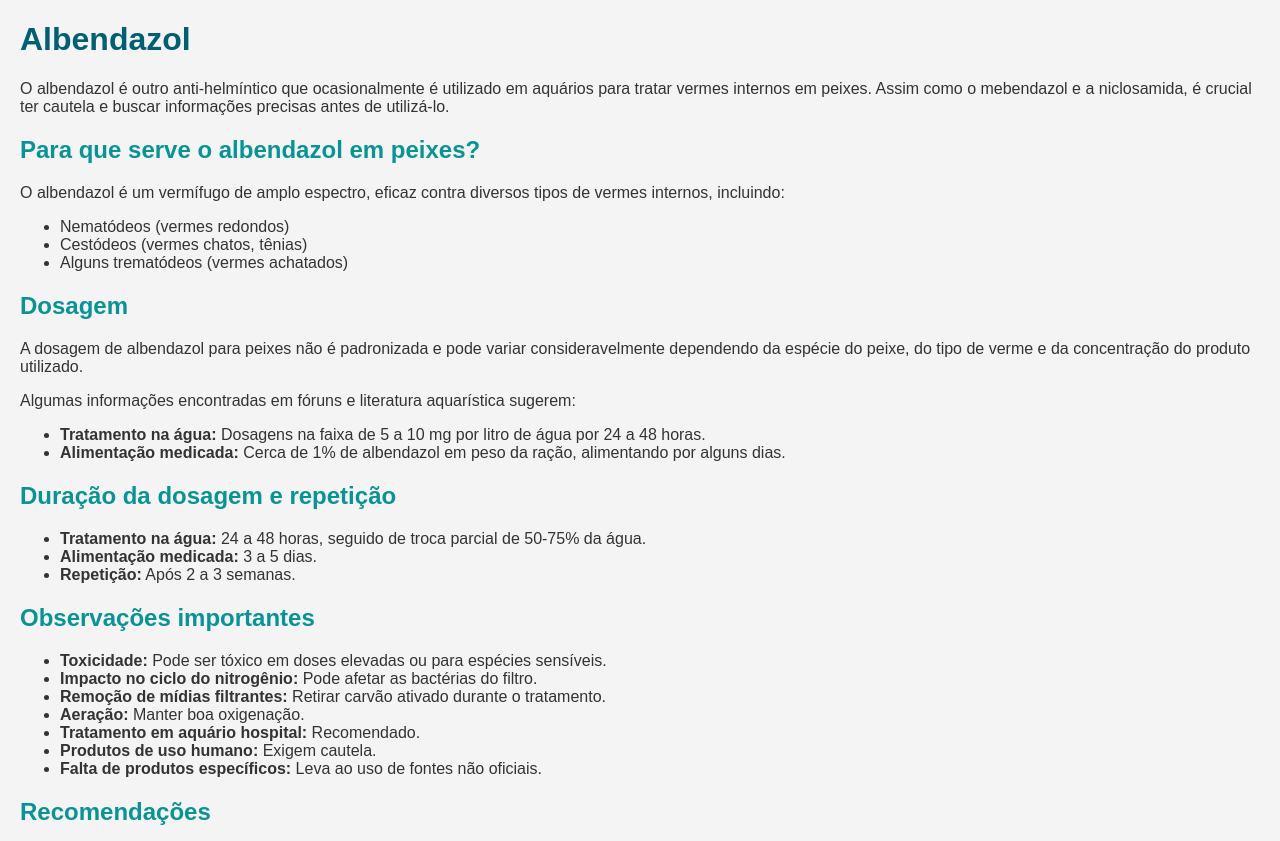
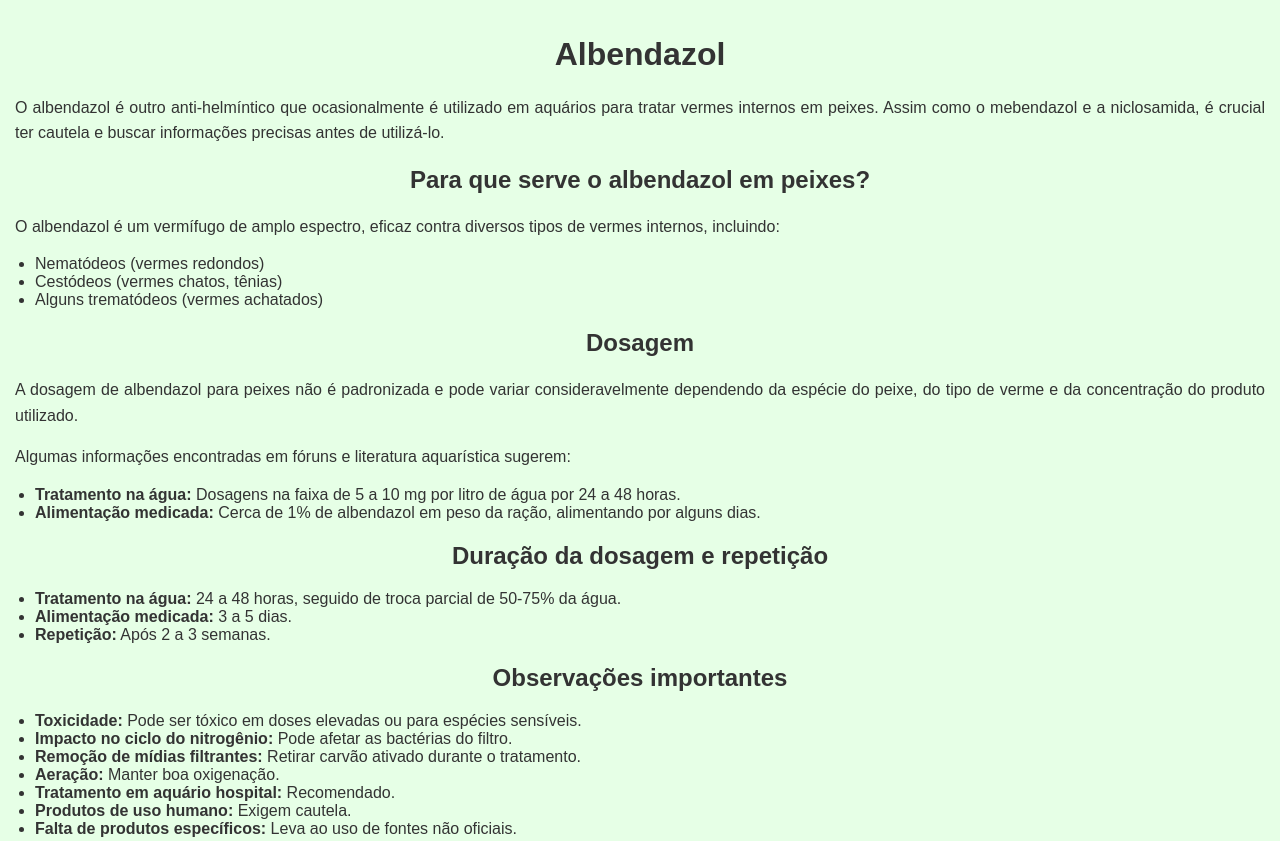
Before and after one commit to luizmourademoura/medicamentos, a plain HTML site: page albendazol.html in a window 1280 px wide. Shown: the top 841 px of the page. Drawn offline with Linux system fonts and the light colour scheme.

Commit message:
Update albendazol.html

```diff
--- a/albendazol.html
+++ b/albendazol.html
@@ -3,14 +3,9 @@
 <html lang="pt-BR">
 <head>
     <meta charset="UTF-8">
-    <title>Albendazol</title>
-    <style>
-        body { font-family: Arial, sans-serif; margin: 20px; background-color: #f4f4f4; color: #333; }
-        h1 { color: #005f73; }
-        h2 { color: #0a9396; }
-        ul { margin-top: 0; }
-        section { margin-bottom: 20px; }
-    </style>
+    <meta name="viewport" content="width=device-width, initial-scale=1.0">
+    <title>[Nome do Medicamento]</title>
+    <link rel="stylesheet" href="style.css">
 </head>
 <body>
     <h1>Albendazol</h1>
```
